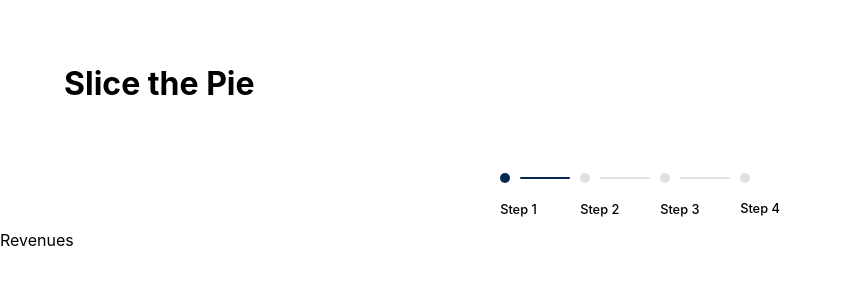
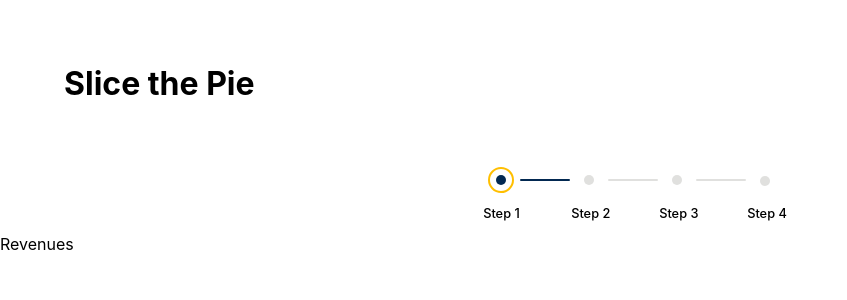
Before and after one commit to krishokr/Slice-The-Pie, a React (Create React App) app: page / in a window 1280 px wide. Both pictures are taken after a click on the button "Nah, let's do this!". Shown: the top 300 px of the page, without its empty margins (0-847 px from the left). Built offline with nearby package versions, Linux system fonts and the light colour scheme.

Commit message:
finished progress bar

```diff
--- a/src/ProgressBar.js
+++ b/src/ProgressBar.js
@@ -4,62 +4,19 @@ import './Styles/ProgressBar.css';
 export default function ProgressBar(props) {
 
 
-
-  // const barStyle =  {
-  //   height: 5,
-  //   width: '100%',
-  //   borderRadius: 50
-  // }
-
-
-  // const circleStyle = {
-  //   borderRadius: '100%',
-  //   height: '50px',
-  //   width: '50px'
-  // }
-
-  // const containerStyle = {
-  //   display: 'flex',
-  //   justifyContent: 'center',
-  //   alignItems: 'center'
-  // }
-
-  // const barContainerStyle = {
-  //     display: 'flex',
-  //     justifyContent: 'center',
-  //     width: '10%',
-  //     height: 50
-  // }
-
-
-  // const fontStyle = {
-  //   fontSize: '80%',
-  //   fontWeight: 500
-  // }
-
-  // const circleContainerStyle = {
-  //     display: 'flex',
-  //     flexDirection: 'column',
-  //     alignItems: 'center',
-  //     justifyContent: 'center',
-  //     width: '11%'
-  // }
-
   return (
     <div className='container'>
-
       <div className='column-container' >
         <div className='row-container'>
-          <div className='circle' style={{backgroundColor: (props.step >= 1) ? '#022851' : '#e0e0de'}}></div>
+          <div className='outer-circle' style={{borderColor: (props.step === 1 ? '#FFBF00' : '')}}><div className='circle' style={{backgroundColor: (props.step >= 1) ? '#022851' : '#e0e0de'}}></div></div>
           <div className='bar' style={{backgroundColor: (props.step >= 1) ? '#022851' : '#e0e0de'}}></div>
         </div>
-
         <h3>Step 1</h3>
       </div>
 
       <div className='column-container' >
         <div className='row-container'>
-          <div className='circle' style={{backgroundColor: (props.step >= 2) ? '#022851' : '#e0e0de'}}></div>
+        <div className='outer-circle' style={{borderColor: (props.step === 2 ? '#FFBF00' : '')}}><div className='circle' style={{backgroundColor: (props.step >= 2) ? '#022851' : '#e0e0de'}}></div></div>
           <div className='bar' style={{backgroundColor: (props.step >= 2) ? '#022851' : '#e0e0de'}}></div>
         </div>
 
@@ -67,47 +24,19 @@ export default function ProgressBar(props) {
       </div>
       <div className='column-container' >
         <div className='row-container'>
-          <div className='circle' style={{backgroundColor: (props.step >= 3) ? '#022851' : '#e0e0de'}}></div>
+        <div className='outer-circle' style={{borderColor: (props.step === 3 ? '#FFBF00' : '')}}><div className='circle' style={{backgroundColor: (props.step >= 3) ? '#022851' : '#e0e0de'}}></div></div>
           <div className='bar' style={{backgroundColor: (props.step >= 3) ? '#022851' : '#e0e0de'}}></div>
         </div>
-
         <h3>Step 3</h3>
       </div>
 
 
       <div className='final-circle-container'>
-        <div className='circle' style={{backgroundColor: (props.step >= 4) ? '#022851' : '#e0e0de'}}></div>
+      <div className='outer-circle' style={{borderColor: (props.step === 4 ? '#FFBF00' : '')}}><div className='circle' style={{backgroundColor: (props.step >= 4) ? '#022851' : '#e0e0de'}}></div></div>
         <h3>Step 4</h3>
       </div>
 
 
-      {/* <div className='bar-container'>
-        <div className='bar' style={{backgroundColor: (props.step >= 1) ? '#022851' : '#e0e0de'}}></div>
-      </div> */}
-
-      {/* <div className='circle-container'>
-        <div className='circle' style={{backgroundColor: (props.step >= 2) ? '#022851' : '#e0e0de'}}></div>
-        <h3>Step 2</h3>
-      </div>
-
-      <div className='bar-container'>
-        <div className='bar' style={{backgroundColor: (props.step >= 2) ? '#022851' : '#e0e0de'}}></div>
-      </div>
-
-      <div className='circle-container'>
-        <div className='circle' style={{backgroundColor: (props.step >= 3) ? '#022851' : '#e0e0de'}}></div>
-        <h3>Step 3</h3>
-      </div>
-
-      <div className='bar-container'>
-        <div className='bar' style={{backgroundColor: (props.step >= 3) ? '#022851' : '#e0e0de'}}></div>
-      </div>
-
-      <div className='circle-container'>
-        <div className='circle' style={{backgroundColor: (props.step === 4) ? '#022851' : '#e0e0de'}}></div>
-        <h3>Step 4</h3>
-      </div> */}
-
   </div>
   )
 }
--- a/src/Styles/ProgressBar.css
+++ b/src/Styles/ProgressBar.css
@@ -17,29 +17,16 @@
     justify-content: center;
 }
 
-/* .bar-container {
-    display: flex;
-    justify-content: center;
-    width: 10%;
-    height: 50px;
-}
 
-.circle-container {
-    display: flex;
-    flex-direction: column;
-    align-items: center;
-    justify-content: center;
-    width: 11%;
-} */
-
- h3 {
+h3 {
     font-size: 80%;
     font-weight: 500;
     margin-right: auto;
+    transform: translateX(-5px);
 }
 
 .bar {
-    margin: 10px;
+    margin: 6px;
     height: 2px;
     width: 50px;
     border-radius: 50px;
@@ -51,10 +38,18 @@
     width: 10px;
 }
 
+.outer-circle {
+    border-radius: 100%;
+    border: 2px solid transparent;
+    background-color: transparent;
+    padding: 6px;
+    transition: 1s;
+}
+
 .final-circle-container {
-    height: 50px;
+    height: 65px;
 }
 
 .final-circle-container h3 {
-    margin-top: 18px;
+    margin-top: 12px;
 }
```
